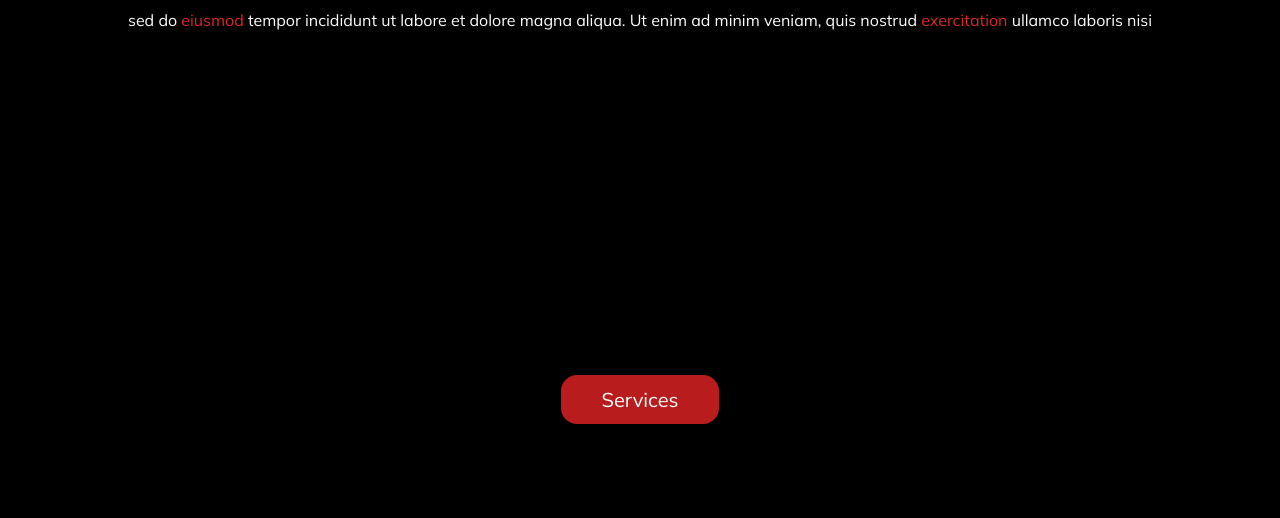
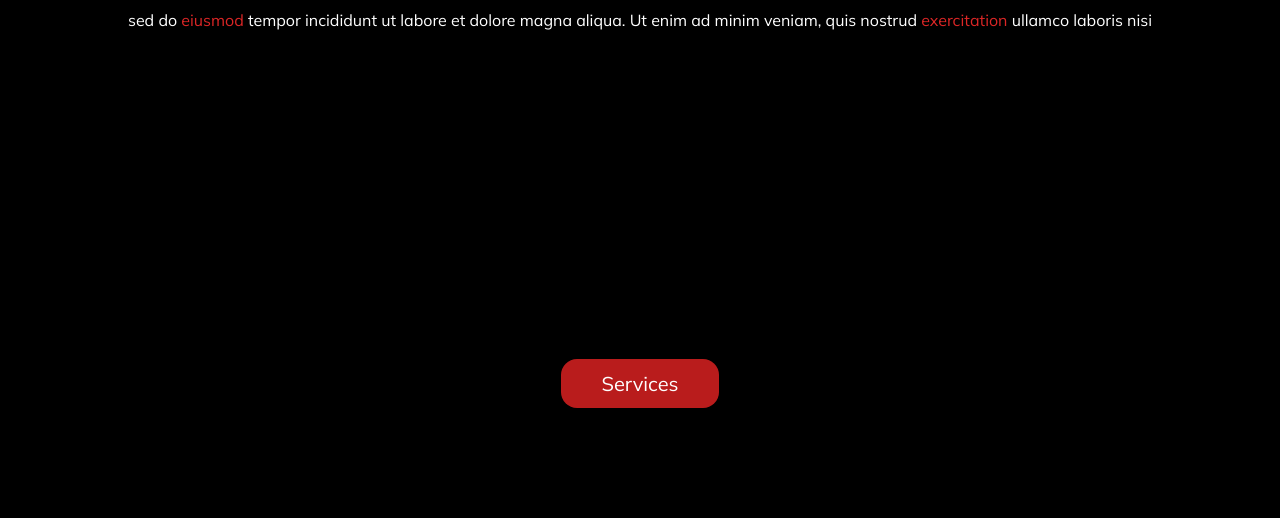
Before and after one commit to rodent-removal/rodent-removal.github.io, a website: page index.html in a window 1280 px wide. Shown: the part 282-800 px from the top of the page. Drawn offline with nearby package versions, Linux system fonts and the light colour scheme.

Commit message:
Fix position of services button 3

```diff
--- a/index.html
+++ b/index.html
@@ -37,7 +37,7 @@
       <p class="text-center mt-8">sed do <span class="text-red-600">eiusmod</span> tempor incididunt ut labore et dolore magna aliqua. Ut enim ad minim veniam, quis nostrud <span class="text-red-600">exercitation</span> ullamco laboris nisi</p>
     </div>
 
-    <div class="mt-auto mb-28 text-center">
+    <div class="mt-auto mb-32 text-center">
       <a href="#services" class="inline px-10 py-3 bg-red-700 rounded-2xl text-xl hover:bg-red-800">Services</a>
     </div>
   </header>
```
Also changed, not shown: output.css.
